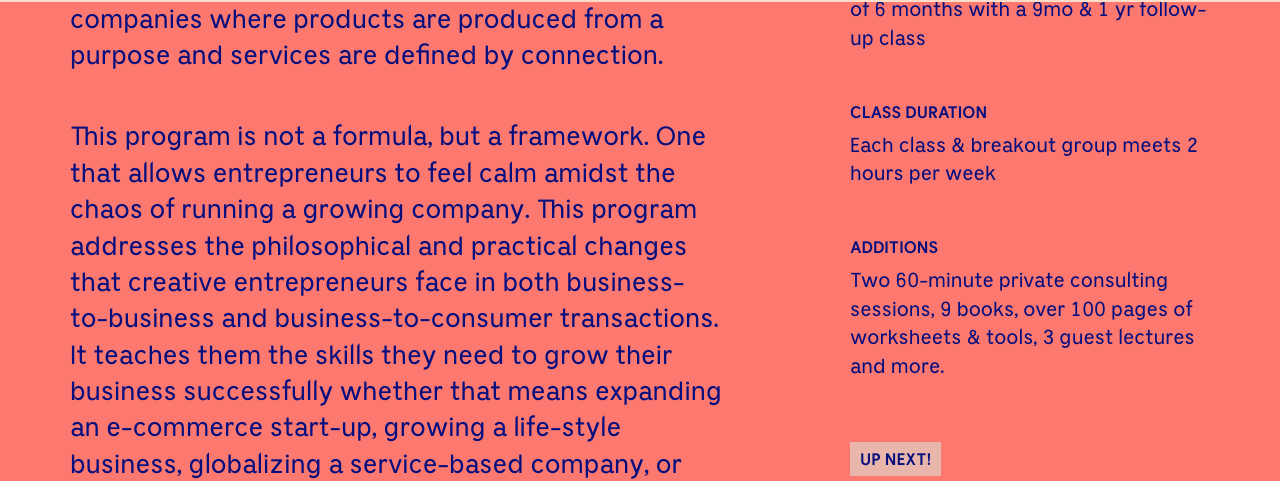
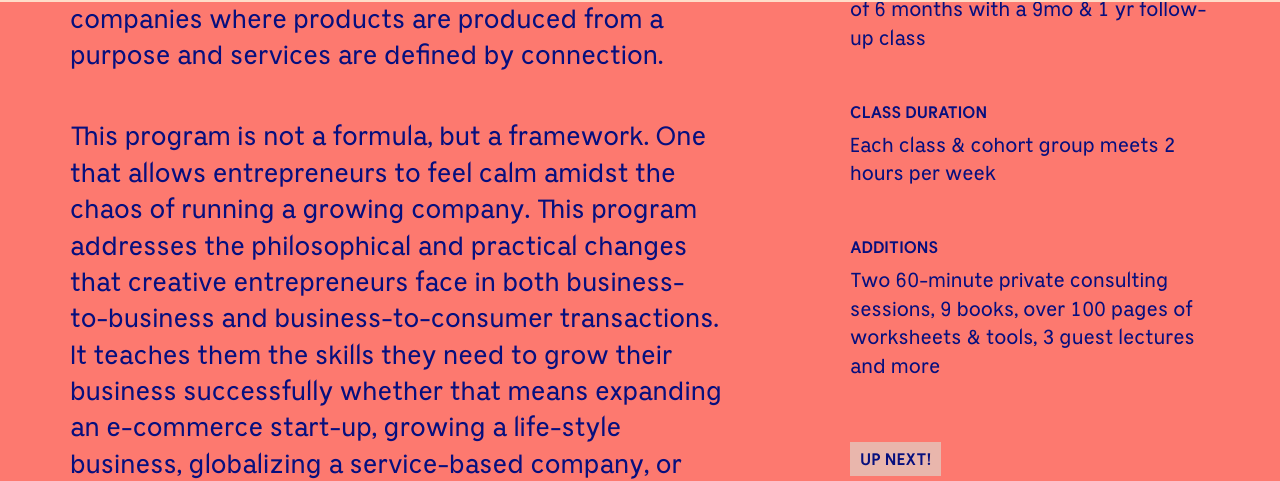
Before and after one commit to hollyhoward78/ask-holly-how, a Jekyll site: the page built from _pages/programs.md, in a window 1280 px wide and 900 px high, scrolled down 350 px. Shown: the part 123-604 px from the top of the window. Built offline with Jekyll 4.4.1, drawn with Linux system fonts in a browser that asks for light colours; a script that is not in the unit is left out; comment, search, counter and statistics services are not loaded; some of the changed text lies outside the part shown.

Commit message:
Update programs.html

```diff
--- a/_layouts/programs.html
+++ b/_layouts/programs.html
@@ -33,10 +33,10 @@ layout: base
           <p>12 Modules meeting over the course of 6 months with a 9mo & 1 yr follow-up class</p>
 
           <h6 class="m-xs-t-2">Class Duration</h6>
-          <p>Each class & breakout group meets 2 hours per week</p>
+          <p>Each class & cohort group meets 2 hours per week</p>
 
           <h6 class="m-xs-t-2">Additions</h6>
-          <p>Two 60-minute private consulting sessions, 9 books, over 100 pages of worksheets & tools, 3 guest lectures and more.</p>
+          <p>Two 60-minute private consulting sessions, 9 books, over 100 pages of worksheets & tools, 3 guest lectures and more</p>
 
           <h6 class="up-next m-xs-t-2">Up Next!</h6>
             <p>Relaunching winter of 2022</p>
```
Also changed, not shown: other parts of _layouts/programs.html (+2 -2 lines).
